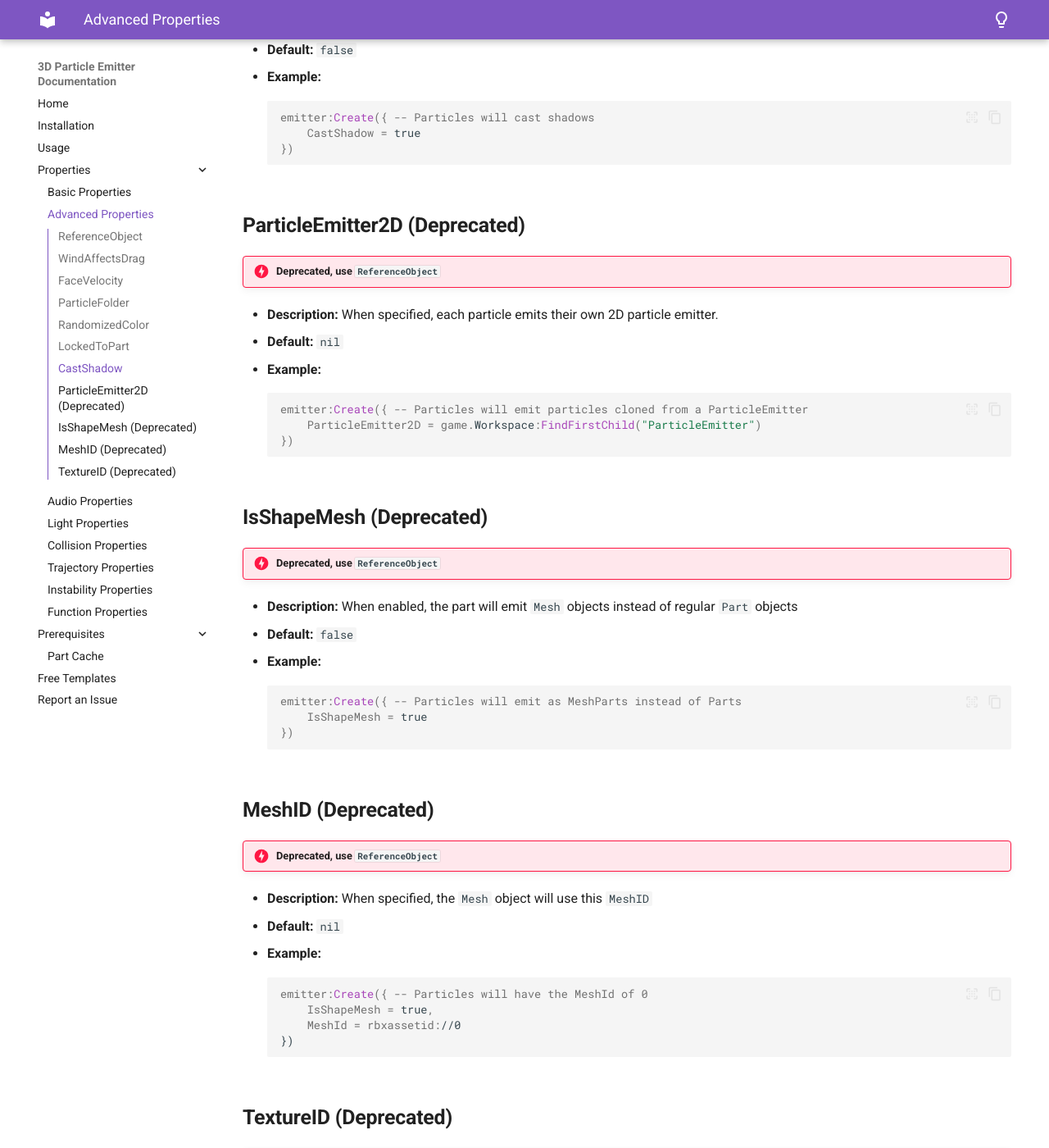
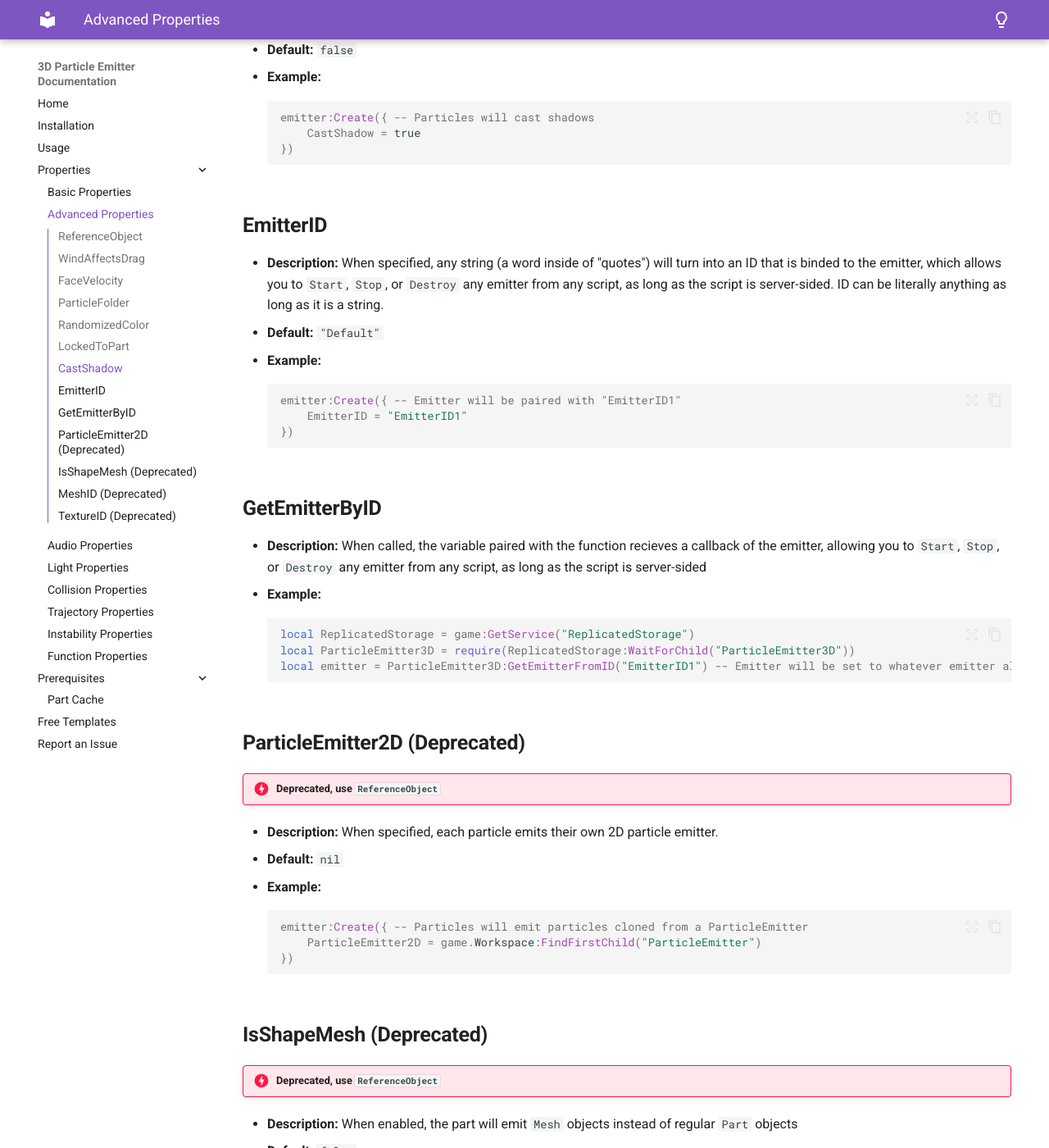
Before and after one commit to FancyDucc/3D-Particle-System, an MkDocs documentation site: the page built from docs/properties/advanced-properties.md, in a window 1280 px wide and 1400 px high, scrolled down 2157 px. Shown: the whole window at 82% size. Built offline with MkDocs 1.6.1 and Material for MkDocs 9.7.7, drawn with Linux system fonts in a browser that asks for light colours.

Commit message:
added more information

````diff
--- a/docs/properties/advanced-properties.md
+++ b/docs/properties/advanced-properties.md
@@ -82,6 +82,27 @@ The system has many other properties that you can use to have even more control
   })
   ```
 
+## **EmitterID**
+
+- **Description:** When specified, any string (a word inside of "quotes") will turn into an ID that is binded to the emitter, which allows you to `Start`, `Stop`, or `Destroy` any emitter from any script, as long as the script is server-sided. ID can be literally anything as long as it is a string.
+- **Default:** `"Default"`
+- **Example:**
+  ```lua
+  emitter:Create({ -- Emitter will be paired with "EmitterID1"
+      EmitterID = "EmitterID1"
+  })
+  ```
+
+## **GetEmitterByID**
+
+- **Description:** When called, the variable paired with the function recieves a callback of the emitter, allowing you to `Start`, `Stop`, or `Destroy` any emitter from any script, as long as the script is server-sided
+- **Example:**
+  ```lua
+  local ReplicatedStorage = game:GetService("ReplicatedStorage")
+  local ParticleEmitter3D = require(ReplicatedStorage:WaitForChild("ParticleEmitter3D"))
+  local emitter = ParticleEmitter3D:GetEmitterFromID("EmitterID1") -- Emitter will be set to whatever emitter already exists and is paired with "EmitterID1"
+  ```
+
 ## **ParticleEmitter2D (Deprecated)**
 !!! danger "Deprecated, use `ReferenceObject`"
 - **Description:** When specified, each particle emits their own 2D particle emitter.
````
Also changed, not shown: docs/getting-started.md (+3 -0 lines), docs/usage.md (+18 -0 lines), docs/css/custom.css (added).
